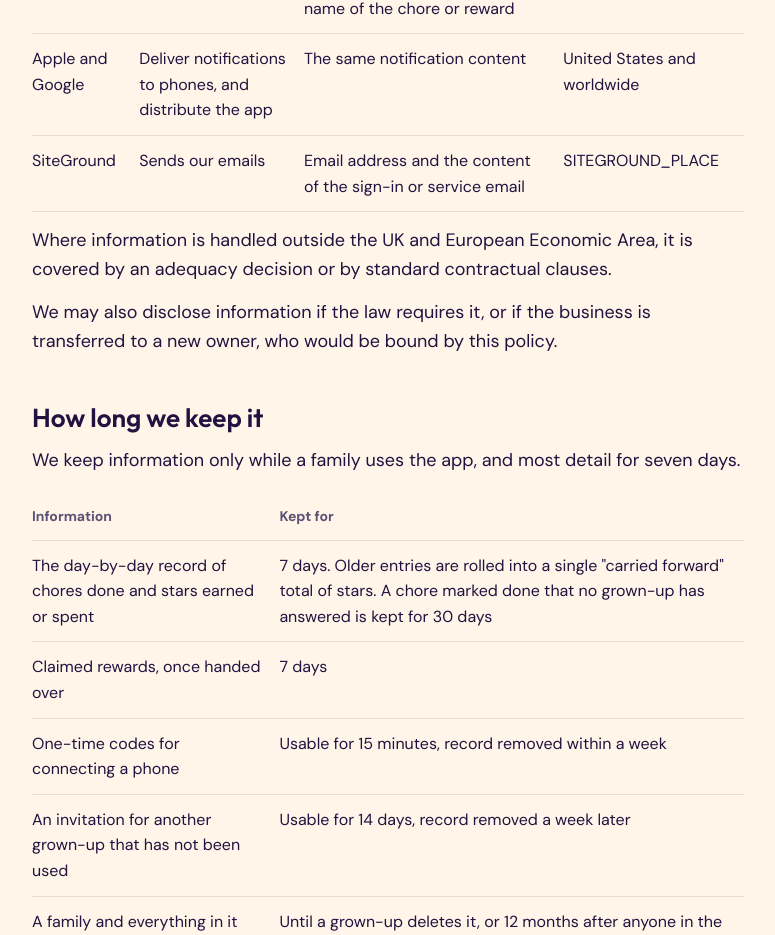
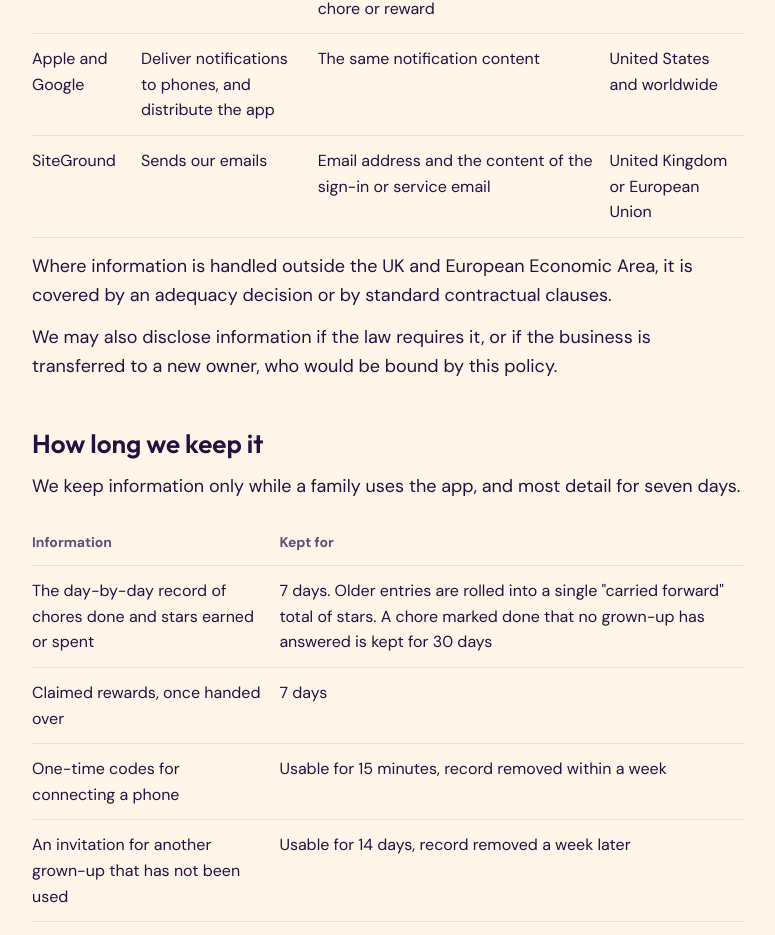
Before and after one commit to moritzschmittat/familate-website, a plain HTML site: page privacy.html in a window 1280 px wide. Shown: the part 3614-4549 px from the top of the page, without its empty margins (252-1027 px from the left). Drawn offline with Linux system fonts and the light colour scheme.

Commit message:
Name where email is handled in the privacy policy
Co-Authored-By: Claude Fable 5.2 <noreply@anthropic.com>
Claude-Session: https://claude.ai/code/session_01RQsC1d693GeLapqKcwurBS

```diff
--- a/privacy.html
+++ b/privacy.html
@@ -52,7 +52,7 @@
 
 <h2>Who else handles the information</h2>
 <p>We do not sell information or share it for marketing. A small number of companies process it on our behalf so the app can work.</p>
-<div class="scroll"><table><thead><tr><th scope="col">Company</th><th scope="col">What it does for us</th><th scope="col">What it handles</th><th scope="col">Where</th></tr></thead><tbody><tr><td>Supabase</td><td>Hosts the database and sign-in system</td><td>Everything listed above</td><td>Germany (Frankfurt)</td></tr><tr><td>Expo</td><td>Passes notifications on to Apple and Google</td><td>The phone's notification address and the notification text, which includes a child's name and the name of the chore or reward</td><td>United States</td></tr><tr><td>Apple and Google</td><td>Deliver notifications to phones, and distribute the app</td><td>The same notification content</td><td>United States and worldwide</td></tr><tr><td>SiteGround</td><td>Sends our emails</td><td>Email address and the content of the sign-in or service email</td><td>SITEGROUND_PLACE</td></tr></tbody></table></div>
+<div class="scroll"><table><thead><tr><th scope="col">Company</th><th scope="col">What it does for us</th><th scope="col">What it handles</th><th scope="col">Where</th></tr></thead><tbody><tr><td>Supabase</td><td>Hosts the database and sign-in system</td><td>Everything listed above</td><td>Germany (Frankfurt)</td></tr><tr><td>Expo</td><td>Passes notifications on to Apple and Google</td><td>The phone's notification address and the notification text, which includes a child's name and the name of the chore or reward</td><td>United States</td></tr><tr><td>Apple and Google</td><td>Deliver notifications to phones, and distribute the app</td><td>The same notification content</td><td>United States and worldwide</td></tr><tr><td>SiteGround</td><td>Sends our emails</td><td>Email address and the content of the sign-in or service email</td><td>United Kingdom or European Union</td></tr></tbody></table></div>
 <p>Where information is handled outside the UK and European Economic Area, it is covered by an adequacy decision or by standard contractual clauses.</p>
 <p>We may also disclose information if the law requires it, or if the business is transferred to a new owner, who would be bound by this policy.</p>
 
```
